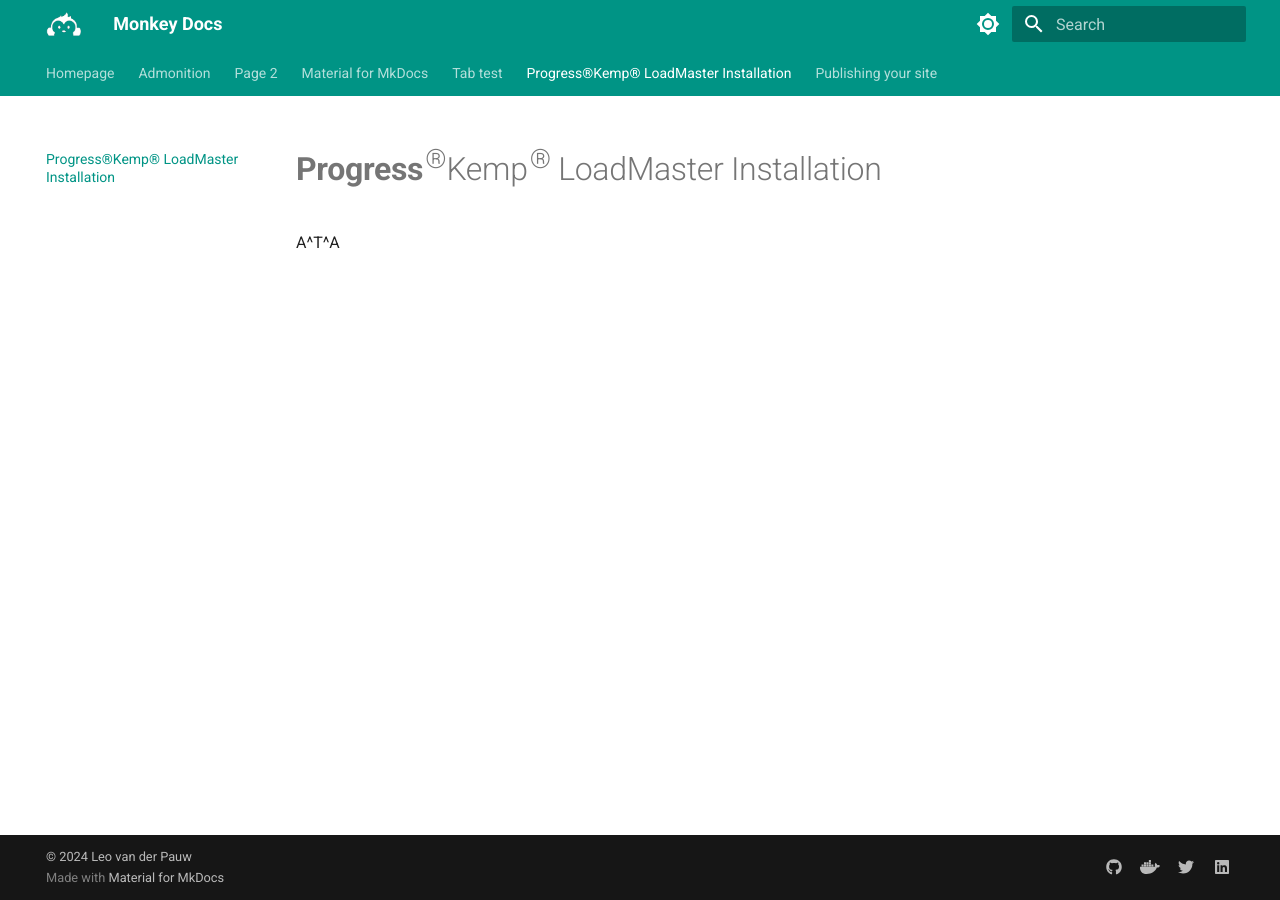
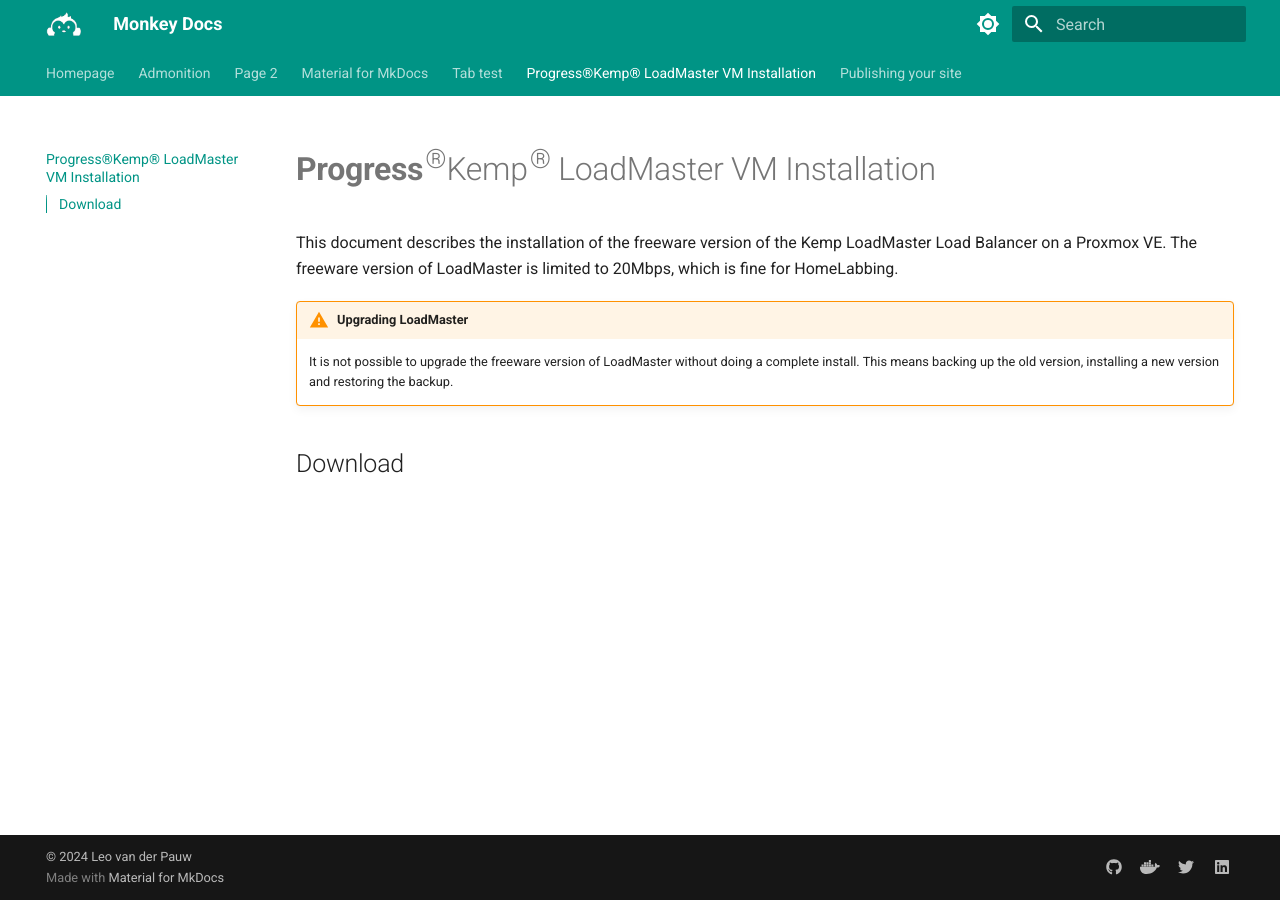
Before and after one commit to lp182501/mkdocs, an MkDocs documentation site: the page built from docs/page5.md, in a window 1280 px wide. Built offline with MkDocs 1.6.1 and Material for MkDocs 9.7.7, drawn with Linux system fonts in a browser that asks for light colours.

Commit message:
Update page5.md

```diff
--- a/docs/page5.md
+++ b/docs/page5.md
@@ -1,2 +1,8 @@
-# **Progress**<sup>&reg;</sup>Kemp<sup>&reg;</sup> LoadMaster Installation
-A^T^A
+# **Progress**<sup>&reg;</sup>Kemp<sup>&reg;</sup> LoadMaster VM Installation
+This document describes the installation of the freeware version of the Kemp LoadMaster Load Balancer on a Proxmox VE.
+The freeware version of LoadMaster is limited to 20Mbps, which is fine for HomeLabbing.
+!!! warning "Upgrading LoadMaster"
+    It is not possible to upgrade the freeware version of LoadMaster without doing a complete install.
+    This means backing up the old version, installing a new version and restoring the backup.
+
+## Download
```
